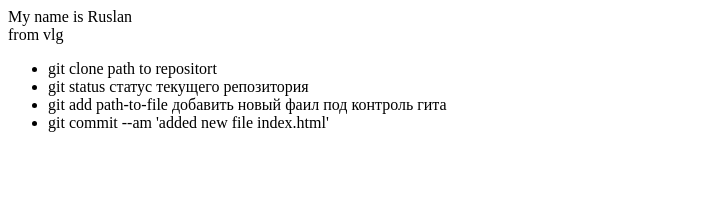
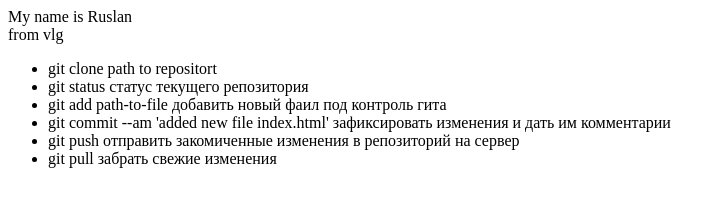
Before and after one commit to rusikrazz/lesson, a plain HTML site: page index.html in a window 1280 px wide. Shown: the whole page, without its empty margins (0-726 px from the left). Drawn offline with Linux system fonts and the light colour scheme.

Commit message:
added push-pull instruction to html

```diff
--- a/index.html
+++ b/index.html
@@ -6,6 +6,11 @@
     <li>git clone path to repositort</li>
     <li>git status статус текущего репозитория</li>
     <li>git add path-to-file добавить новый фаил под контроль гита</li>
-    <li>git commit --am 'added new file index.html'</li>
+    <li>
+      git commit --am 'added new file index.html' зафиксировать изменения и дать
+      им комментарии
+    </li>
+    <li>git push отправить закомиченные изменения в репозиторий на сервер</li>
+    <li>git pull забрать свежие изменения</li>
   </ul>
 </div>
```
